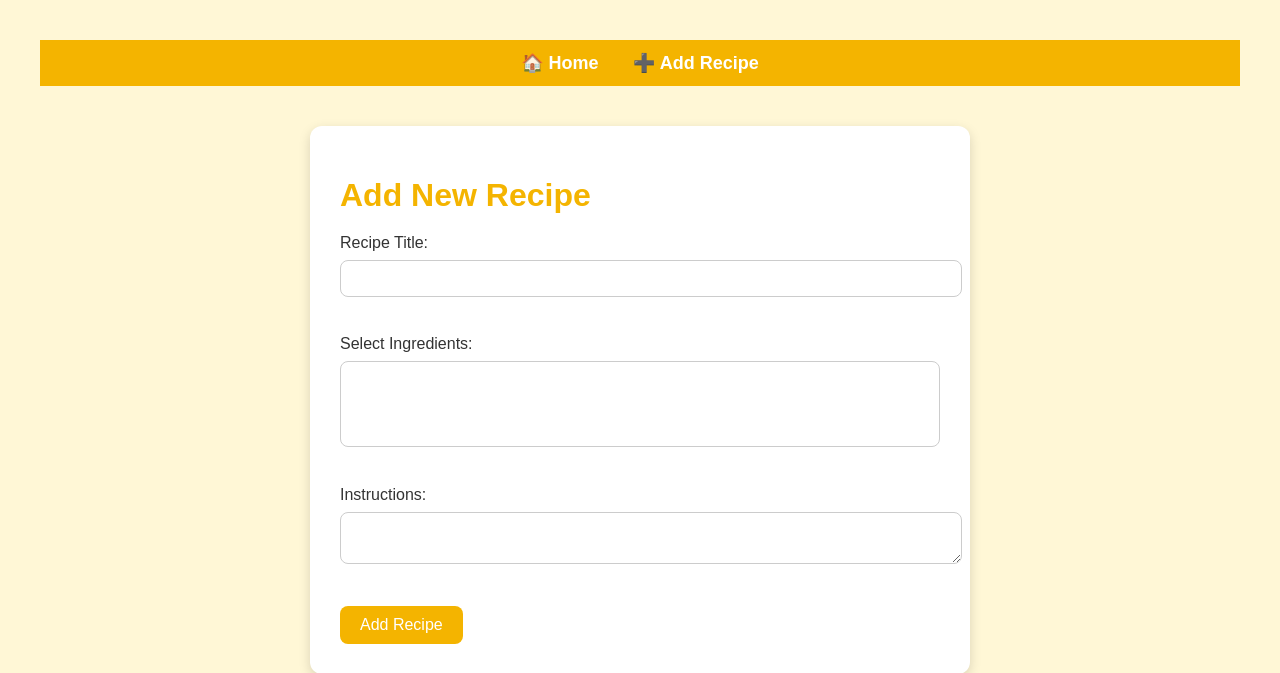
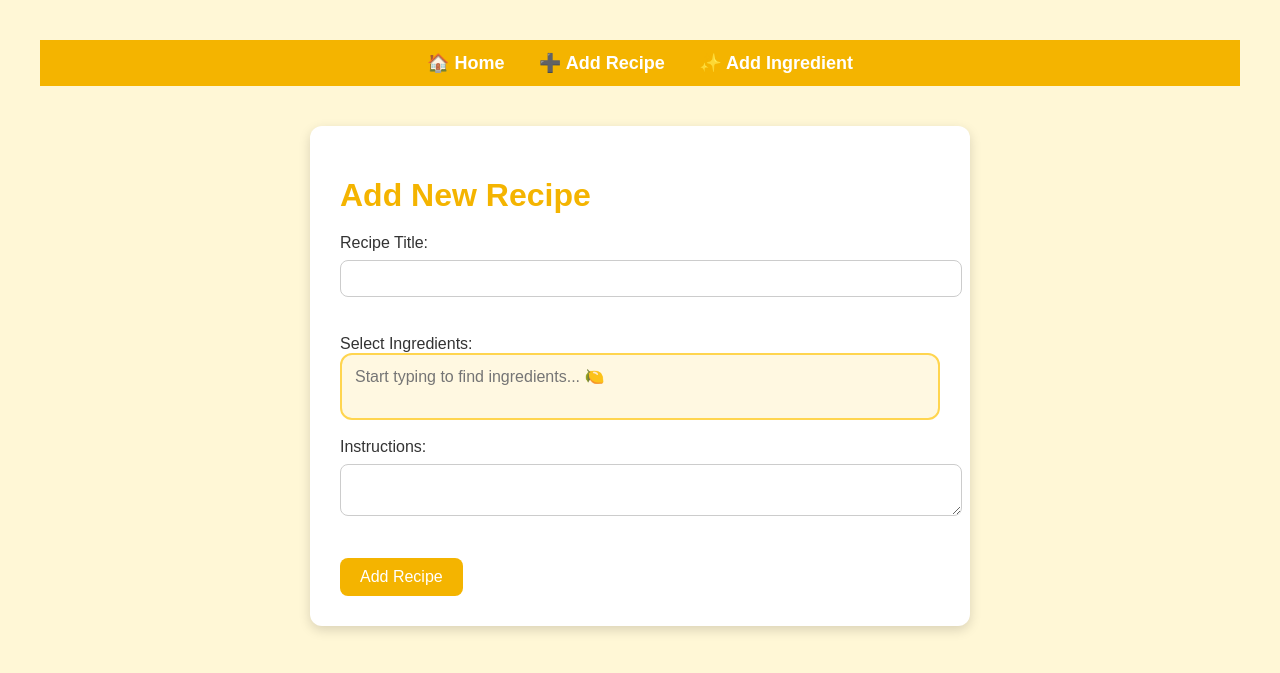
Before and after one commit to coco-siyu/kitchen-pal, a Flask app: page /add in a window 1280 px wide. Shown: the top 673 px of the page. Run offline with Flask 3, Linux system fonts and the light colour scheme; lists and menus that the app fills with data are empty; some libraries are stand-ins or nearby versions.

Commit message:
allow add ingredient function and the basic features

```diff
--- a/app.py
+++ b/app.py
@@ -27,6 +27,29 @@ class Ingredient(db.Model):
 with app.app_context():
     db.create_all()
 
+def process_ingredients(selected_ingredient_inputs):
+    """Process selected ingredients: reuse existing or create new ones."""
+    processed_ingredients = []
+    for ing_input in selected_ingredient_inputs:
+        ing_input = ing_input.strip()  # Trim spaces
+
+        if ing_input.isdigit():
+            # Existing ingredient
+            ingredient = Ingredient.query.get(int(ing_input))
+            if ingredient:
+                processed_ingredients.append(ingredient)
+        else:
+            # New ingredient typed
+            ing_input_lower = ing_input.lower()
+            existing = Ingredient.query.filter(db.func.lower(Ingredient.name) == ing_input_lower).first()
+            if existing:
+                processed_ingredients.append(existing)
+            else:
+                new_ingredient = Ingredient(name=ing_input)
+                db.session.add(new_ingredient)
+                processed_ingredients.append(new_ingredient)
+    return processed_ingredients
+
 # home page
 @app.route("/")
 def home():
@@ -41,13 +64,10 @@ def add_recipe():
 
     if request.method == "POST":
         title = request.form["title"]
-        ingredient_ids = request.form.getlist("ingredient_ids")
+        selected_ingredient_inputs = request.form.getlist("ingredient_ids")
         instructions = request.form["instructions"]
         new_recipe = Recipe(title=title, instructions=instructions)
-
-        # Add multiple selected ingredients
-        selected_ingredients = Ingredient.query.filter(Ingredient.id.in_(ingredient_ids)).all()
-        new_recipe.ingredients.extend(selected_ingredients)
+        new_recipe.ingredients.extend(process_ingredients(selected_ingredient_inputs))
 
         db.session.add(new_recipe)
         db.session.commit()
@@ -62,9 +82,9 @@ def edit_recipe(recipe_id):
 
     recipe.title = request.form["title"]
     recipe.instructions = request.form["instructions"]
-    ingredient_ids = request.form.getlist("ingredient_ids")
+    selected_ingredient_inputs = request.form.getlist("ingredient_ids")
 
-    recipe.ingredients = Ingredient.query.filter(Ingredient.id.in_(ingredient_ids)).all()
+    recipe.ingredients = process_ingredients(selected_ingredient_inputs)
 
     db.session.commit()
     flash("Recipe updated successfully! 🎉")
@@ -96,8 +116,31 @@ def add_ingredient():
         flash("Ingredient added successfully! 🥬")
         return redirect(url_for('add_ingredient'))
 
-    ingredients = Ingredient.query.all()
+    ingredients = Ingredient.query.order_by(Ingredient.name.asc()).all()
     return render_template("add_ingredient.html", ingredients=ingredients)
+
+@app.route("/edit-ingredient/<int:ingredient_id>", methods=["GET", "POST"])
+def edit_ingredient(ingredient_id):
+    ingredient = Ingredient.query.get_or_404(ingredient_id)
+
+    if request.method == "POST":
+        new_name = request.form["name"].strip()
+        if new_name:
+            ingredient.name = new_name
+            db.session.commit()
+            flash("Ingredient updated successfully! ✨")
+            return redirect(url_for('add_ingredient'))
+
+    return render_template("edit_ingredient.html", ingredient=ingredient)
+
+@app.route("/delete-ingredient/<int:ingredient_id>", methods=["POST"])
+def delete_ingredient(ingredient_id):
+    ingredient = Ingredient.query.get_or_404(ingredient_id)
+
+    db.session.delete(ingredient)
+    db.session.commit()
+    flash("Ingredient deleted successfully! 🗑️")
+    return redirect(url_for('add_ingredient'))
 
 if __name__ == "__main__":
     app.run(debug=True)
--- a/static/style.css
+++ b/static/style.css
@@ -186,3 +186,58 @@ input, select, textarea {
     from { opacity: 0; }
     to { opacity: 1; }
 }
+/* Beautify Select2 multiple select */
+.select2-container--default .select2-selection--multiple {
+    border: 2px solid #ffd54f; /* Warm lemon yellow border */
+    border-radius: 12px;
+    background-color: #fff8e1; /* Light kitchen cream */
+    padding: 8px;
+    min-height: 50px;
+  }
+
+  .select2-selection__choice {
+    background-color: #ffd54f; /* Bright lemon yellow */
+    border: none;
+    border-radius: 15px;
+    color: #5c3700;
+    font-weight: bold;
+    padding: 5px 10px;
+    margin: 4px 2px;
+  }
+
+  .select2-selection__choice__remove {
+    color: white;
+    margin-right: 5px;
+    font-size: 16px;
+    font-weight: bold;
+  }
+
+  .ingredient-preview {
+    list-style: none;
+    padding-left: 0;
+  }
+
+  .ingredient-preview li {
+    background-color: #fff8e1;
+    padding: 8px 12px;
+    border-radius: 10px;
+    margin-bottom: 8px;
+    display: flex;
+    justify-content: space-between;
+    align-items: center;
+    font-size: 16px;
+  }
+
+  .ingredient-preview a {
+    text-decoration: none;
+    margin-left: 10px;
+  }
+
+  .small-delete {
+    font-size: 14px;
+    margin-left: 8px;
+    padding: 4px 6px;
+    border-radius: 6px;
+    background-color: #eee;
+    border: 1px solid #ccc;
+  }
--- a/templates/add_recipe.html
+++ b/templates/add_recipe.html
@@ -3,12 +3,20 @@
 <head>
   <meta charset="UTF-8">
   <title>Add New Recipe - KitchenPal</title>
+<!-- jQuery FIRST -->
+<script src="https://code.jquery.com/jquery-3.6.0.min.js"></script>
+
+<!-- THEN Select2 -->
+<link href="https://cdn.jsdelivr.net/npm/select2@4.1.0-rc.0/dist/css/select2.min.css" rel="stylesheet" />
+<script src="https://cdn.jsdelivr.net/npm/select2@4.1.0-rc.0/dist/js/select2.min.js"></script>
+
   <link rel="stylesheet" type="text/css" href="{{ url_for('static', filename='style.css') }}">
 </head>
 <body>
   <div class="navbar">
     <a href="{{ url_for('home') }}">🏠 Home</a>
     <a href="{{ url_for('add_recipe') }}">➕ Add Recipe</a>
+    <a href="{{ url_for('add_ingredient') }}">✨ Add Ingredient</a>
   </div>
 
   <div class="form-card">
@@ -17,16 +25,43 @@
       <label for="title">Recipe Title:</label><br>
       <input type="text" id="title" name="title" required><br><br>
       <label for="ingredient_ids">Select Ingredients:</label><br>
-      <select id="ingredient_ids" name="ingredient_ids" multiple required>
+      <select id="ingredient_ids" name="ingredient_ids" multiple required size = "5" style = "width:100%">
         {% for ingredient in ingredients %}
           <option value="{{ ingredient.id }}">{{ ingredient.name }}</option>
         {% endfor %}
       </select><br><br>
       <label for="instructions">Instructions:</label><br>
-      <textarea id="instructions" name="instructions" required></textarea><br><br>
+      <textarea id="instructions" name="instructions" ></textarea><br><br>
 
       <button class="submit-button" type="submit">Add Recipe</button>
     </form>
   </div>
+  <!-- Activate Select2 -->
+  <script>
+    $(document).ready(function() {
+      $('#ingredient_ids').select2({
+        tags: true, // allows new additions
+        placeholder: "Start typing to find ingredients... 🍋",
+        allowClear: true,
+        language: {
+          noResults: function() {
+            return "No ingredient found... maybe add it later? 🥣";
+          }
+        },
+        createTag: function(params) {
+          var term = $.trim(params.term);
+          if (term === '') {
+            return null;
+          }
+          return {
+            id: term,
+            text: term,
+            newTag: true  // distinguish new from existing
+          }
+        }
+      });
+    });
+
+  </script>
 </body>
 </html>
--- a/templates/index.html
+++ b/templates/index.html
@@ -9,6 +9,7 @@
   <div class="navbar">
     <a href="{{ url_for('home') }}">🏠 Home</a>
     <a href="{{ url_for('add_recipe') }}">➕ Add Recipe</a>
+    <a href="{{ url_for('add_ingredient') }}">✨ Add Ingredient</a>
   </div>
 
   {% with messages = get_flashed_messages() %}
```
Also changed, not shown: templates/add_ingredient.html (+16 -6 lines), templates/edit_ingredient.html (added, +24 -0 lines), templates/view_recipe.html (+38 -2 lines).
